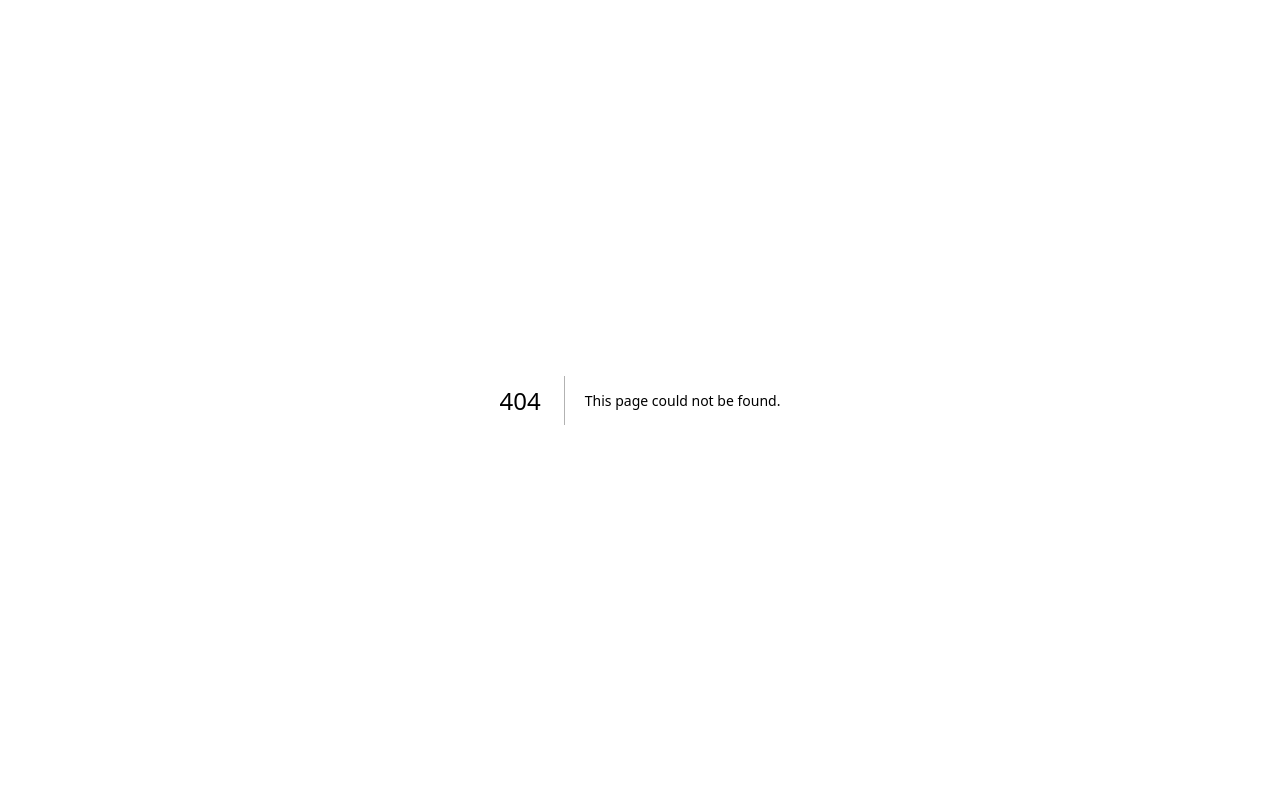
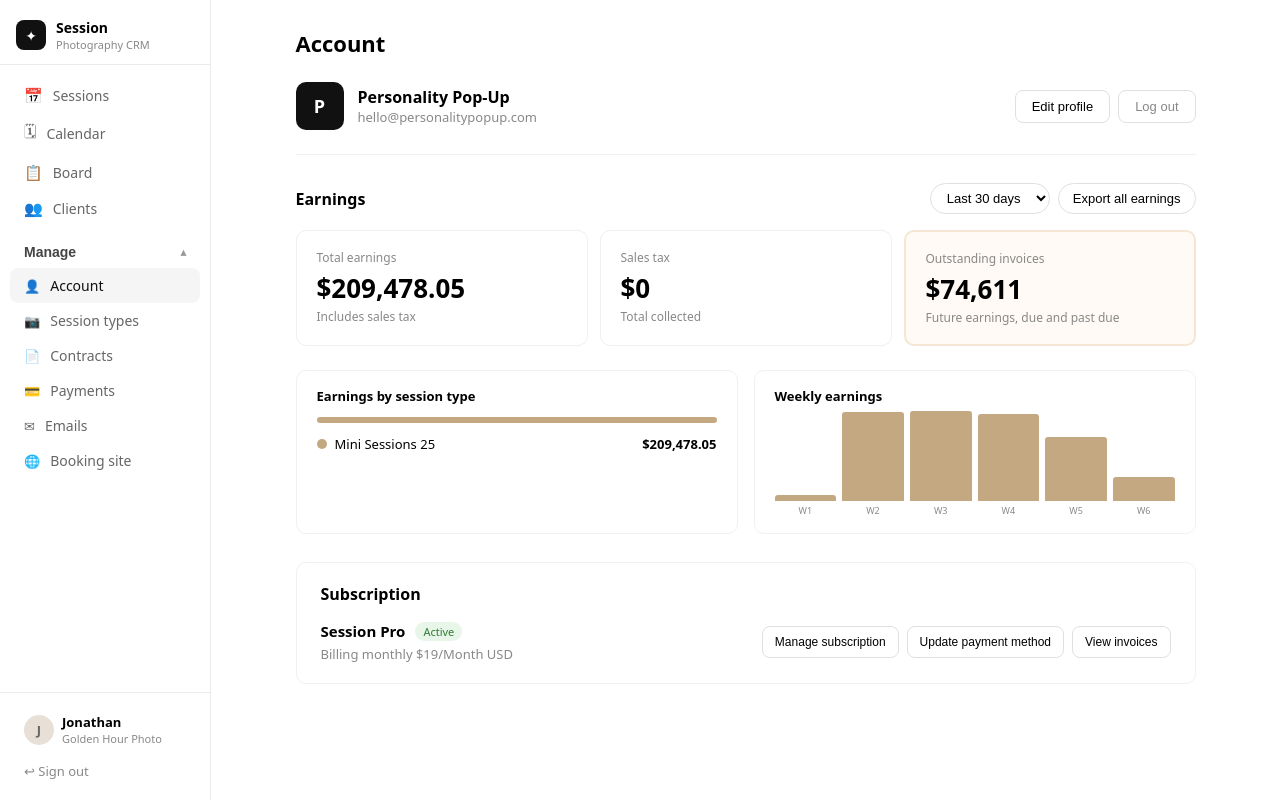
Before and after one commit to jonathanconnolly/session-crm, a Next.js app: page /dashboard/manage/account in a window 1280 px wide. Before the commit this address had no page. Built offline with nearby package versions, Linux system fonts and the light colour scheme.

Commit message:
Add app/dashboard/manage/account/page.tsx

```diff
--- /dev/null
+++ b/app/dashboard/manage/account/page.tsx
@@ -0,0 +1,20 @@
+'use client'
+import { useState } from 'react'
+const B=[3200,46800,47200,45600,33800,12600],MX=Math.max(...[3200,46800,47200,45600,33800,12600])
+export default function AccountPage(){
+const[p,setP]=useState('Last 30 days')
+return(<div style={{flex:1,overflowY:'auto',fontFamily:'system-ui',background:'#fff'}}><div style={{maxWidth:900,margin:'0 auto',padding:'28px 32px'}}>
+<h1 style={{fontSize:22,fontWeight:700,margin:'0 0 24px'}}>Account</h1>
+<div style={{display:'flex',alignItems:'center',justifyContent:'space-between',marginBottom:28,paddingBottom:24,borderBottom:'1px solid #F0F0F0'}}>
+<div style={{display:'flex',alignItems:'center',gap:14}}><div style={{width:48,height:48,borderRadius:10,background:'#111',display:'flex',alignItems:'center',justifyContent:'center',fontSize:18,fontWeight:700,color:'#fff'}}>P</div>
+<div><div style={{fontSize:16,fontWeight:700}}>Personality Pop-Up</div><div style={{fontSize:13,color:'#888'}}>hello@personalitypopup.com</div></div></div>
+<div style={{display:'flex',gap:8}}><button style={{padding:'8px 16px',border:'1px solid #E0E0E0',borderRadius:8,background:'#fff',cursor:'pointer',fontSize:13,fontWeight:500}}>Edit profile</button><button style={{padding:'8px 16px',border:'1px solid #E0E0E0',borderRadius:8,background:'#fff',cursor:'pointer',fontSize:13,color:'#888'}}>Log out</button></div></div>
+<div style={{display:'flex',alignItems:'center',justifyContent:'space-between',marginBottom:16}}>
+<h2 style={{fontSize:16,fontWeight:700,margin:0}}>Earnings</h2>
+<div style={{display:'flex',gap:8}}><select value={p} onChange={e=>setP(e.target.value)} style={{padding:'6px 12px',border:'1px solid #E0E0E0',borderRadius:20,fontSize:13,background:'#fff',cursor:'pointer'}}>{['Last 30 days','Last 90 days','This year','All time'].map(o=><option key={o}>{o}</option>)}</select><button style={{padding:'7px 14px',border:'1px solid #E0E0E0',borderRadius:20,background:'#fff',cursor:'pointer',fontSize:13,fontWeight:500}}>Export all earnings</button></div></div>
+<div style={{display:'grid',gridTemplateColumns:'1fr 1fr 1fr',gap:12,marginBottom:24}}>{[{l:'Total earnings',v:'$209,478.05',s:'Includes sales tax',h:false},{l:'Sales tax',v:'$0',s:'Total collected',h:false},{l:'Outstanding invoices',v:'$74,611',s:'Future earnings, due and past due',h:true}].map(x=>(<div key={x.l} style={{padding:'18px 20px',border:x.h?'2px solid #F5E6D3':'1px solid #F0F0F0',borderRadius:10,background:x.h?'#FFFAF5':'#fff'}}><div style={{fontSize:12,color:'#888',marginBottom:4}}>{x.l}</div><div style={{fontSize:26,fontWeight:700}}>{x.v}</div><div style={{fontSize:12,color:'#888',marginTop:2}}>{x.s}</div></div>))}</div>
+<div style={{display:'grid',gridTemplateColumns:'1fr 1fr',gap:16,marginBottom:28}}>
+<div style={{border:'1px solid #F0F0F0',borderRadius:10,padding:'16px 20px'}}><div style={{fontSize:13,fontWeight:600,marginBottom:12}}>Earnings by session type</div><div style={{height:6,borderRadius:3,background:'#C4A882',marginBottom:12}}/><div style={{display:'flex',justifyContent:'space-between'}}><div style={{display:'flex',alignItems:'center',gap:8}}><div style={{width:10,height:10,borderRadius:'50%',background:'#C4A882'}}/><span style={{fontSize:13}}>Mini Sessions 25</span></div><span style={{fontSize:13,fontWeight:600}}>$209,478.05</span></div></div>
+<div style={{border:'1px solid #F0F0F0',borderRadius:10,padding:'16px 20px'}}><div style={{fontSize:13,fontWeight:600,marginBottom:12}}>Weekly earnings</div><div style={{display:'flex',alignItems:'flex-end',gap:6,height:100}}>{B.map((b,i)=>(<div key={i} style={{flex:1,display:'flex',flexDirection:'column',alignItems:'center',gap:3}}><div style={{width:'100%',background:'#C4A882',borderRadius:'3px 3px 0 0',height:Math.round((b/MX)*90)+'px'}}/><div style={{fontSize:9,color:'#888'}}>W{i+1}</div></div>))}</div></div></div>
+<div style={{border:'1px solid #F0F0F0',borderRadius:10,padding:'20px 24px'}}><h2 style={{fontSize:16,fontWeight:700,margin:'0 0 16px'}}>Subscription</h2><div style={{display:'flex',alignItems:'center',justifyContent:'space-between'}}><div><div style={{display:'flex',alignItems:'center',gap:10,marginBottom:4}}><span style={{fontSize:15,fontWeight:600}}>Session Pro</span><span style={{fontSize:11,background:'#E8F5E9',color:'#2E7D32',padding:'2px 8px',borderRadius:10}}>Active</span></div><div style={{fontSize:13,color:'#888'}}>Billing monthly $19/Month USD</div></div><div style={{display:'flex',gap:8}}>{['Manage subscription','Update payment method','View invoices'].map(l=>(<button key={l} style={{padding:'8px 12px',border:'1px solid #E0E0E0',borderRadius:8,background:'#fff',cursor:'pointer',fontSize:12}}>{l}</button>))}</div></div></div>
+</div></div>)}
```
